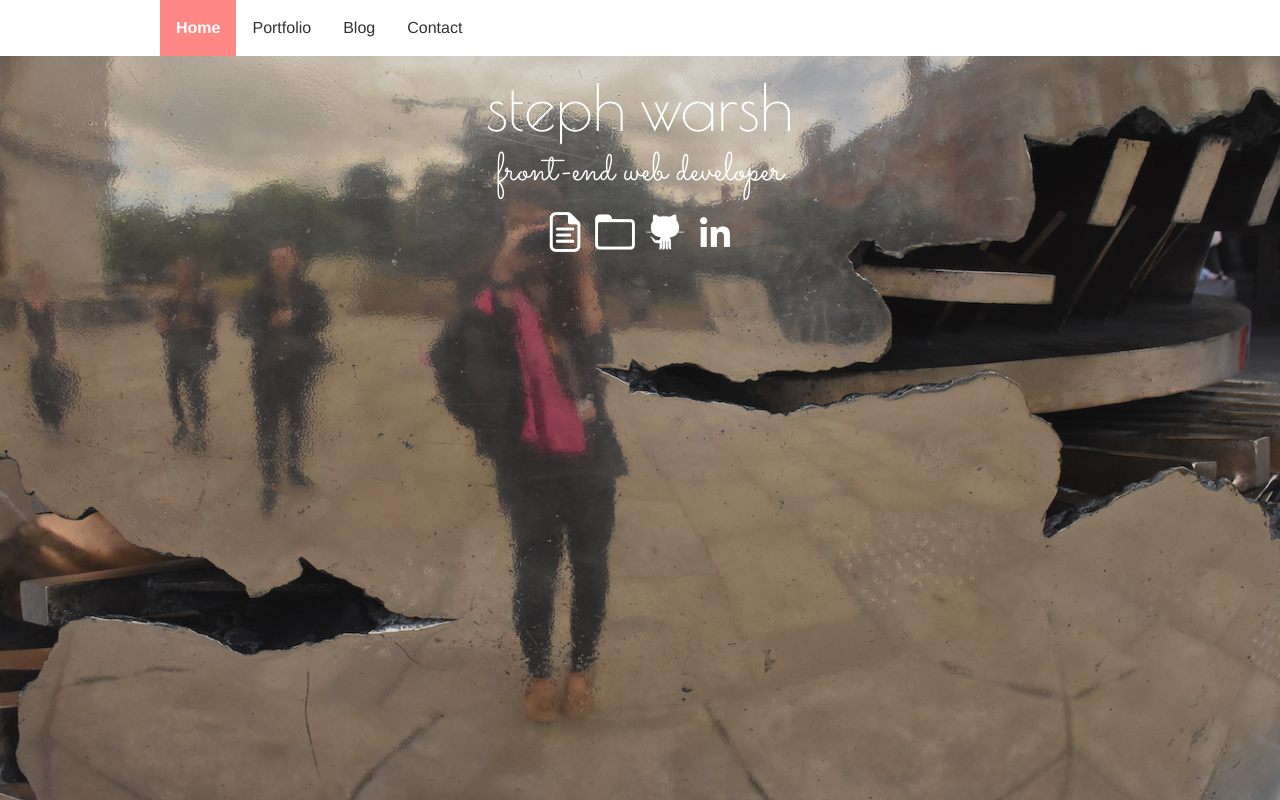
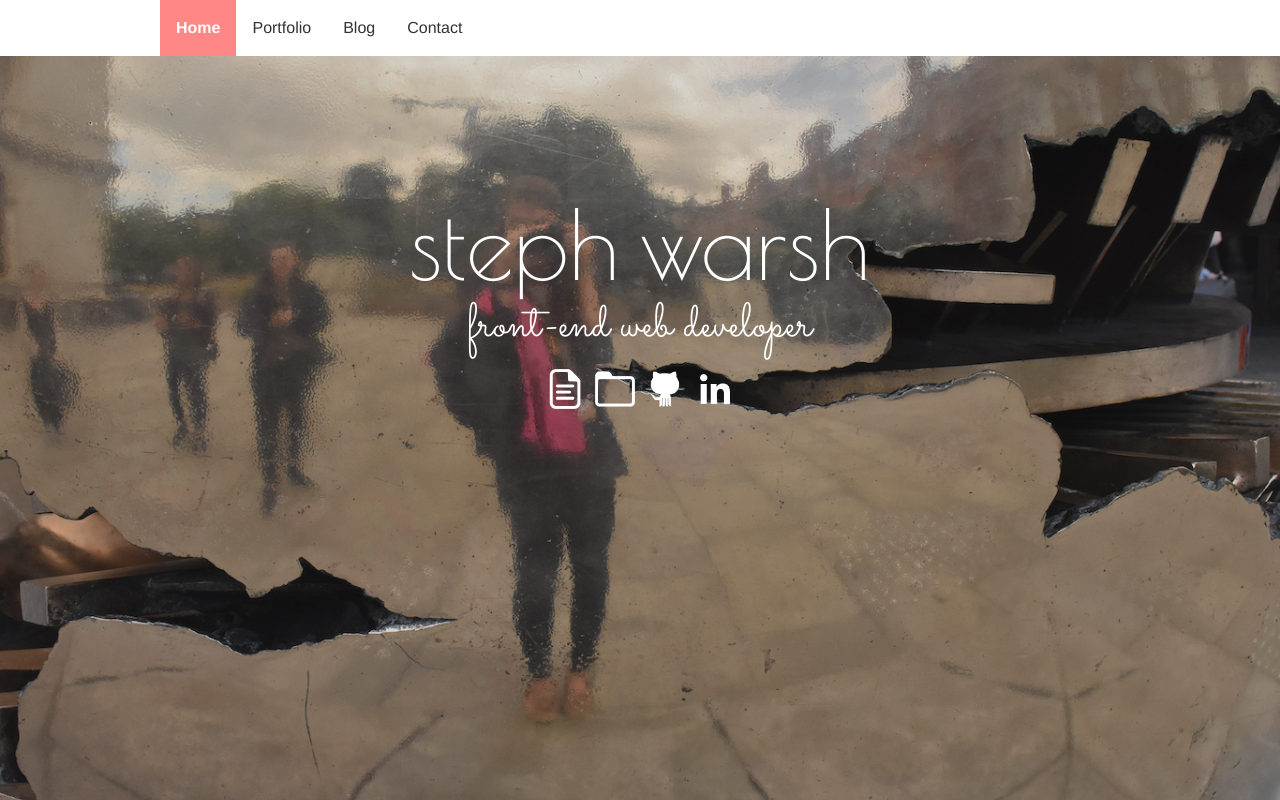
Before and after one commit to smwarsh/stephwarsh1, a React (Create React App) app: page / in a window 1280 px wide. Built offline with nearby package versions, Linux system fonts and the light colour scheme.

Commit message:
Home page media queries

```diff
--- a/src/components/Home/Home.css
+++ b/src/components/Home/Home.css
@@ -51,3 +51,36 @@
 	display: inline;
 	padding: 5px;
 }
+
+@media only screen and (min-width: 768px) {
+  .Home-page {
+    padding-top: 75px;
+  }
+
+  h1 {
+    font-size: 72px;
+  }
+}
+
+@media only screen and (min-width: 992px) {
+  .Home-page {
+    padding-top: 150px;
+  }
+
+  #title {
+    max-width: 600px;
+    margin: 0 auto
+  }
+
+  h1 {
+    font-size: 96px;
+  }
+
+  h2 {
+    font-size: 48px;
+  }
+
+	h3 {
+		font-size: 28px;
+	}
+}
```
